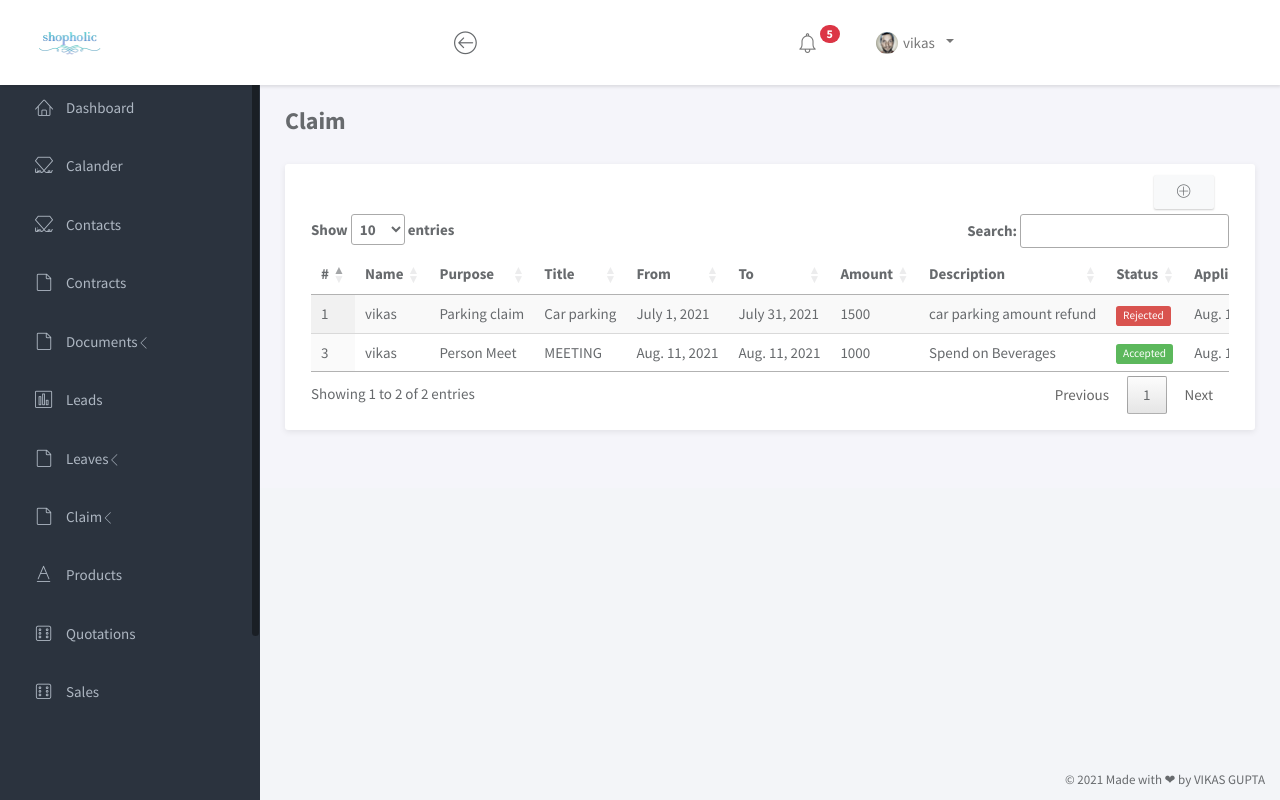
After one commit to vikas-0-3/ecart, a Django app: page /claim in a window 1280 px wide. The commit adds this page. Run offline with Django 3.2, Linux system fonts and the light colour scheme; a user stored in the database is signed in; data comes from the database, SQL or seed files in the repository; both versions use the stored data as it was after the commit; some libraries are stand-ins or nearby versions.

Commit message:
Added claim management

```diff
--- /dev/null
+++ b/ecart/shopping/templates/User/claim/claim.html
@@ -0,0 +1,163 @@
+{% load static %}
+{% include 'User/head.html' %}
+		<!-- MAIN -->
+		<div class="main">
+			<!-- MAIN CONTENT -->
+			<div class="main-content">
+
+
+
+				<div class="container-fluid">
+					<div class="row">
+						<div class="col-sm"><h3 class="page-title"><b>Claim</b></h3></div>
+						<div class="col-sm">
+						</div>
+					</div>
+
+
+
+
+					<div class="panel panel-headline">
+						<div class="panel-body">
+							<div class="col text-right mb-2">
+								<a data-toggle="modal" data-target="#exampleModalCenter" class="btn btn-light" ><i class="lnr lnr-plus-circle"></i></a>
+							</div>
+							<div class="table-responsive">
+								<table id="example" class="display nowrap" style="width:100%">
+									<thead>
+										<tr>
+											<th>#</th>
+											<th>Name</th>
+											<th>Purpose</th>
+                                            <th>Title</th>
+											<th>From</th>
+											<th>To</th>
+                                            <th>Amount</th>
+                                            <th>Description</th>
+                                            <th>Status</th>
+                                            <th>Applied on</th>
+											<th>Action</th>
+										</tr>
+									</thead>
+									<tbody>
+										{% for da in data %}
+										<tr>
+											<td>{{ da.id }}</td>
+											<td>{{ da.addedby }}</td>
+											<td>{{ da.purpose }}</td>
+                                            <td>{{ da.title }}</td>
+											<td>{{ da.from_date }}</td>
+											<td>{{ da.to_date }}</td>
+                                            <td>{{ da.amount }}</td>
+                                            <td>{{ da.description }}</td>
+
+                                            <td>
+                                                {% if da.status == "Rejected" %}
+                                                <span class="label label-danger">{{ da.status }}</span>
+                                                {% elif da.status == "Pending" %}
+                                                <span class="label label-warning">{{ da.status }}</span>
+                                                {% else %}
+                                                <span class="label label-success">{{ da.status }}</span>
+                                                {% endif %}
+                                            </td>
+                                            <td>{{ da.appliad_at }}</td>
+											<td>
+                                                {% if da.status == "Pending" %}
+												<a class="link" href="editclaim/{{ da.id }}">
+													<span class="lnr lnr-pencil text-success"></span>
+												</a>
+												<a class="link" onclick="return confirm('Are you sure you want to delete this claim ?');" href="deleteclaim/{{ da.id }}">
+													<span class="lnr lnr-trash text-danger"></span>
+												</a>
+                                                {% endif %}
+											</td>
+										</tr>
+										{% endfor %}
+
+
+
+									</tbody>
+								</table>
+							</div>
+
+
+						</div>
+					</div>
+				</div>
+			</div>
+			<!-- END MAIN CONTENT -->
+		</div>
+
+
+
+
+
+        <div class="modal fade" id="exampleModalCenter" tabindex="-1" role="dialog" aria-labelledby="exampleModalCenterTitle" aria-hidden="true">
+            <div class="modal-dialog modal-dialog-centered" role="document">
+              <div class="modal-content">
+                <div class="modal-header">
+                  <h5 class="modal-title" id="exampleModalLongTitle">Apply Claim</h5>
+                  <button type="button" class="close" data-dismiss="modal" aria-label="Close"><span aria-hidden="true">&times;</span></button>
+                </div>
+
+                <form method="POST">
+                    {% csrf_token %}
+                    <div class="modal-body">
+
+                        <div class="form-group">
+                            <label for="purpose">Purpose</label>
+                            <select class="form-control form-control-lg" name="purpose" id="purpose">
+                                <option value="Phone Allowance">Phone Allowance</option>
+                                <option value="Vehicle Claim">Vehicle Claim</option>
+                                <option value="Parking claim">Parking claim</option>
+                                <option value="Medical Claim">Medical Claim</option>
+                                <option value="Person Meet">Person Meet</option>
+                                <option value="Others">Others </option>
+                            </select>
+                        </div>
+
+                        <div class="form-group">
+                            <label for="title">Title</label>
+                            <input type="text" class="form-control" name="title" id="title" placeholder="title">
+                        </div>
+
+                        <div class="row">
+                            <div class="col-sm">
+                                <div class="form-group">
+                                    <label for="from">From Date</label>
+                                    <input type="date" class="form-control" name="from_date" id="from_date" placeholder="from">
+                                </div>
+                            </div>
+                            <div class="col-sm">
+                                <div class="form-group">
+                                    <label for="to">To Date</label>
+                                    <input type="date" class="form-control" name="to_date" id="to_date" placeholder="to">
+                                </div>
+                            </div>
+                        </div>
+
+                        <div class="form-group">
+                            <label for="amount">Amount</label>
+                            <input type="number" class="form-control" name="amount" id="amount" placeholder="amount">
+                        </div>
+
+
+
+                        <div class="form-group">
+                            <label for="description">Description</label>
+                            <textarea type="text" class="form-control" name="description" id="description" placeholder="description" rows="4"></textarea>
+                        </div>
+
+                    </div>
+                    <div class="modal-footer">
+                    <button type="button" class="btn btn-secondary" data-dismiss="modal">Close</button>
+                    <button type="submit" class="btn btn-primary">Save</button>
+                    </div>
+                </form>
+              </div>
+            </div>
+          </div>
+
+
+
+{% include 'User/foot2.html' %}
--- a/ecart/shopping/templates/User/head.html
+++ b/ecart/shopping/templates/User/head.html
@@ -148,6 +148,19 @@
 						</li>
 
 
+						<li>
+							<a href="#subPages4" data-toggle="collapse" class="collapsed"><i class="lnr lnr-file-empty"></i> <span>Claim</span> <i class="icon-submenu lnr lnr-chevron-left"></i></a>
+							<div id="subPages4" class="collapse ">
+								<ul class="nav">
+									<li><a href="claim" class=""><span>Claim</span></a></li>
+									{% if perms.shopping.manage_leave %}
+									<li><a href="manageclaim" class=""><span>Manage Claim</span></a></li>
+									{% endif %}
+								</ul>
+							</div>
+						</li>
+
+
 						<li><a href="products" class=""><i class="lnr lnr-text-format"></i> <span>Products</span></a></li>
 						<li><a href="quotation" class=""><i class="lnr lnr-dice"></i> <span>Quotations</span></a></li>
 						<li><a href="sales" class=""><i class="lnr lnr-dice"></i> <span>Sales</span>&emsp;</a></li>
--- a/ecart/shopping/templates/User/profile/profile.html
+++ b/ecart/shopping/templates/User/profile/profile.html
@@ -122,7 +122,6 @@
                                             <li><a href="{{ data.github }}" target="_blank" class="github-bg"><i class="fa fa-github"></i></a></li>
                                         </ul>
 
-
                                     </div>
                                 </div>
                             </div>
--- a/ecart/shopping/urls.py
+++ b/ecart/shopping/urls.py
@@ -87,7 +87,12 @@ urlpatterns = [
     path('declineleave/<id>', views.declineleave, name="declineleave"),
 
 
-
+    path('claim', views.claim, name="claim"),
+    path('editclaim/<id>', views.editclaim, name="editclaim"),
+    path('deleteclaim/<id>', views.deleteclaim, name="deleteclaim"),
+    path('manageclaim', views.manageclaim, name="manageclaim"),
+    path('acceptclaim/<id>', views.acceptclaim, name="acceptclaim"),
+    path('declineclaim/<id>', views.declineclaim, name="declineclaim"),
 
 
 ]
--- a/ecart/shopping/views.py
+++ b/ecart/shopping/views.py
@@ -1,6 +1,6 @@
 from django.shortcuts import render, redirect, get_object_or_404
-from .forms import CreateUserForm, LeadForm, ProductForm, ContactForm, TaskForm, ContractForm, SalesForm, DeliveryboyForm, ProfileForm, SocialForm
-from .models import Lead, Product, Contact, Task, Contract, Sales, Deliveryboy, Logs, Profile, Documents, Knowledge, Social, Quoteitem, Quotations, Leave
+from .forms import CreateUserForm, LeadForm, ProductForm, ContactForm, TaskForm, ContractForm, SalesForm, DeliveryboyForm, ProfileForm, SocialForm, ClaimForm
+from .models import Lead, Product, Contact, Task, Contract, Sales, Deliveryboy, Logs, Profile, Documents, Knowledge, Social, Quoteitem, Quotations, Leave, Claim
 from django.contrib import messages
 from django.contrib.auth import authenticate, logout, login
 
@@ -1028,3 +1028,89 @@ def acceptleave(request, id):
     obj2 = Logs(userid=user, description="Accepted a leave with id"+str(id), profile_id_id=profileid.id)
     obj2.save()
     return redirect('manageleave')
+
+
+
+@login_required(login_url='login')
+def claim(request):
+    context = {}
+    context["data"] = Claim.objects.filter(addedby=request.user.id).all()
+
+    if request.method == 'POST':
+        Claim.objects.create(
+                purpose = request.POST['purpose'],
+                title = request.POST['title'],
+                from_date = request.POST['from_date'],
+                to_date = request.POST['to_date'],
+                amount = request.POST['amount'],
+                description = request.POST['description'],
+                status = "Pending",
+                addedby = User.objects.get(id=request.user.id),
+        )
+        profileid = Profile.objects.get(userid_id=request.user.id)
+        user = User.objects.get(id=request.user.id)
+        obj2 = Logs(userid=user, description="apply for a Claim ", profile_id_id=profileid.id)
+        obj2.save()
+
+        return redirect('claim')
+    return render(request, "User/claim/claim.html", context)
+
+@login_required(login_url='login')
+def deleteclaim(request, id):
+    obj = get_object_or_404(Claim, id = id)
+    if request.method =="GET":
+        obj.delete()
+        profileid = Profile.objects.get(userid_id=request.user.id)
+        user = User.objects.get(id=request.user.id)
+        obj2 = Logs(userid=user, description="Deleted a Claim with id "+str(id), profile_id_id=profileid.id)
+        obj2.save()
+    return redirect('claim')
+
+
+@login_required(login_url='login')
+def editclaim(request, id):
+    context = {}
+    obj = get_object_or_404(Claim, id = id)
+    context["claimdata"] = obj
+    if request.method == "POST":
+        Claim.objects.filter(pk=id).update(
+                purpose = request.POST['purpose'],
+                title = request.POST['title'],
+                from_date = request.POST['from_date'],
+                to_date = request.POST['to_date'],
+                amount = request.POST['amount'],
+                description = request.POST['description'],
+        )
+
+        profileid = Profile.objects.get(userid_id=request.user.id)
+        user = User.objects.get(id=request.user.id)
+        obj2 = Logs(userid=user, description="Updated their claim", profile_id_id=profileid.id)
+        obj2.save()
+        return redirect('claim')
+
+    return render(request, "User/claim/editclaim.html", context)
+
+@login_required(login_url='login')
+def manageclaim(request):
+    context = {}
+    context["data"] = Claim.objects.all()
+    return render(request, "User/claim/manageclaim.html", context)
+
+@login_required(login_url='login')
+def declineclaim(request, id):
+    Claim.objects.filter(pk=id).update(status = "Rejected",)
+    profileid = Profile.objects.get(userid_id=request.user.id)
+    user = User.objects.get(id=request.user.id)
+    obj2 = Logs(userid=user, description="Rejected a claim with id"+str(id), profile_id_id=profileid.id)
+    obj2.save()
+    return redirect('manageclaim')
+
+
+@login_required(login_url='login')
+def acceptclaim(request, id):
+    Claim.objects.filter(pk=id).update(status = "Accepted",)
+    profileid = Profile.objects.get(userid_id=request.user.id)
+    user = User.objects.get(id=request.user.id)
+    obj2 = Logs(userid=user, description="Accepted a claim with id"+str(id), profile_id_id=profileid.id)
+    obj2.save()
+    return redirect('manageclaim')
```
Also changed, not shown: ecart/shopping/forms.py (+15 -1 lines), ecart/shopping/models.py (+12 -0 lines), ecart/shopping/templates/User/claim/editclaim.html (added, +78 -0 lines), ecart/shopping/templates/User/claim/manageclaim.html (added, +94 -0 lines), ecart/shopping/templates/User/index.html (+12 -22 lines), ecart/db.sqlite3, ecart/shopping/migrations/0037_claim.py (added).
